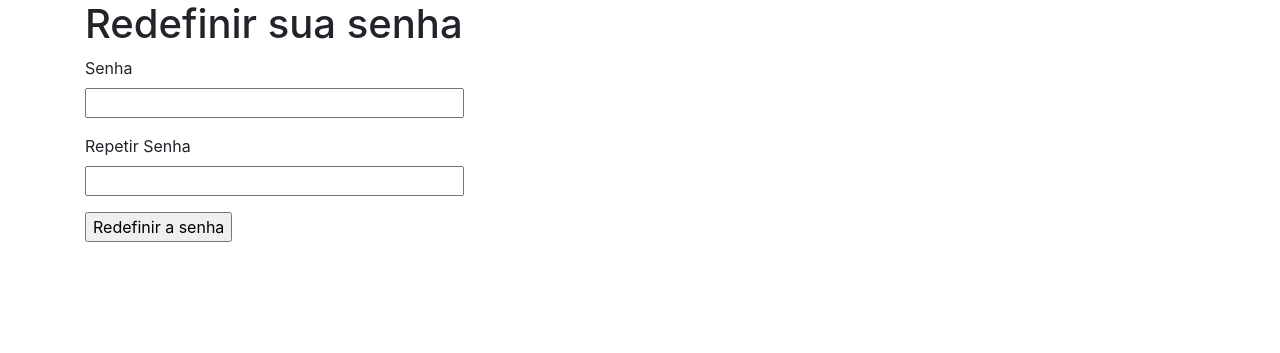
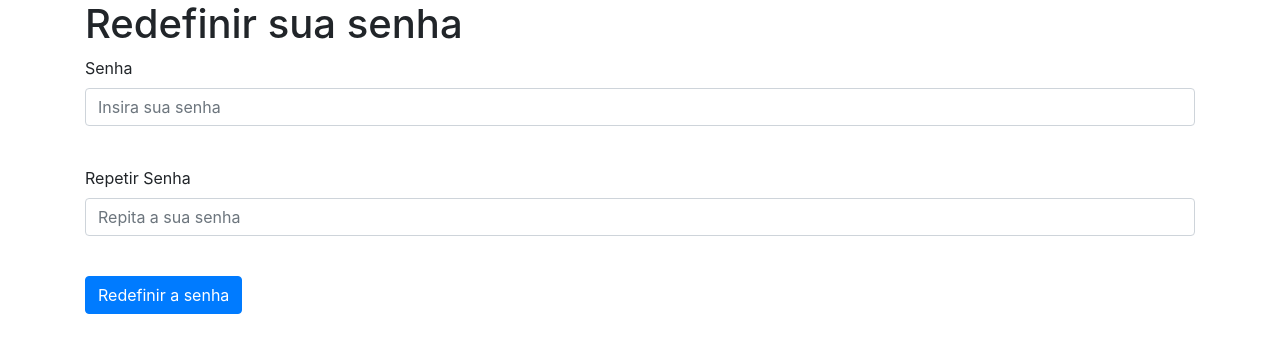
Before and after one commit to QueirozT/Blog-simples-com-Flask, a Flask app: template app/templates/reset_password.html in a window 1280 px wide. Shown: the part 56-409 px from the top of the page. Run offline with Flask 2, Linux system fonts and the light colour scheme; the template is opened without the code that fills it: values that come from a table or form of the project are taken from there, others are empty; parts of the project's set-up code (start-up, migrations or seed data) failed here and were passed over; some libraries are stand-ins or nearby versions.

Commit message:
Atualizando o template de alteração de senha

```diff
--- a/app/templates/reset_password.html
+++ b/app/templates/reset_password.html
@@ -8,19 +8,19 @@
         {{ form.hidden_tag() }}
         <p>
             {{ form.password.label }} <br>
-            {{ form.password(size=32) }} <br>
+            {{ form.password(size=32, class="form-control", placeholder="Insira sua senha") }} <br>
             {% for error in form.password.errors %}
                 <span style="color: red;">{{ error }}</span>
             {% endfor %}
         </p>
         <p>
             {{ form.password2.label }} <br>
-            {{ form.password2(size=32) }} <br>
+            {{ form.password2(size=32, class="form-control", placeholder="Repita a sua senha") }} <br>
             {% for error in form.password2.errors %}
                 <span style="color: red;">{{ error }}</span>
             {% endfor %}
         </p>
-        <p>{{ form.submit() }}</p>
+        <p>{{ form.submit(style="cursor: pointer;", class="btn btn-primary") }}</p>
     </form>
 
 {% endblock %}
```
